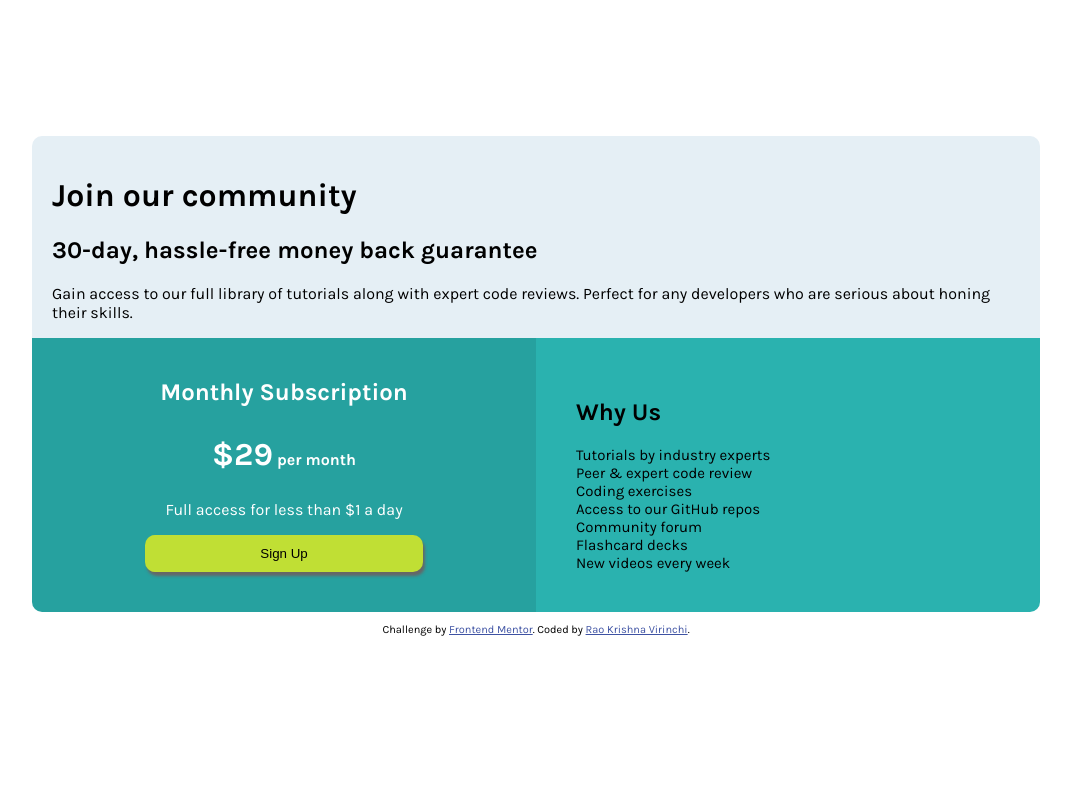
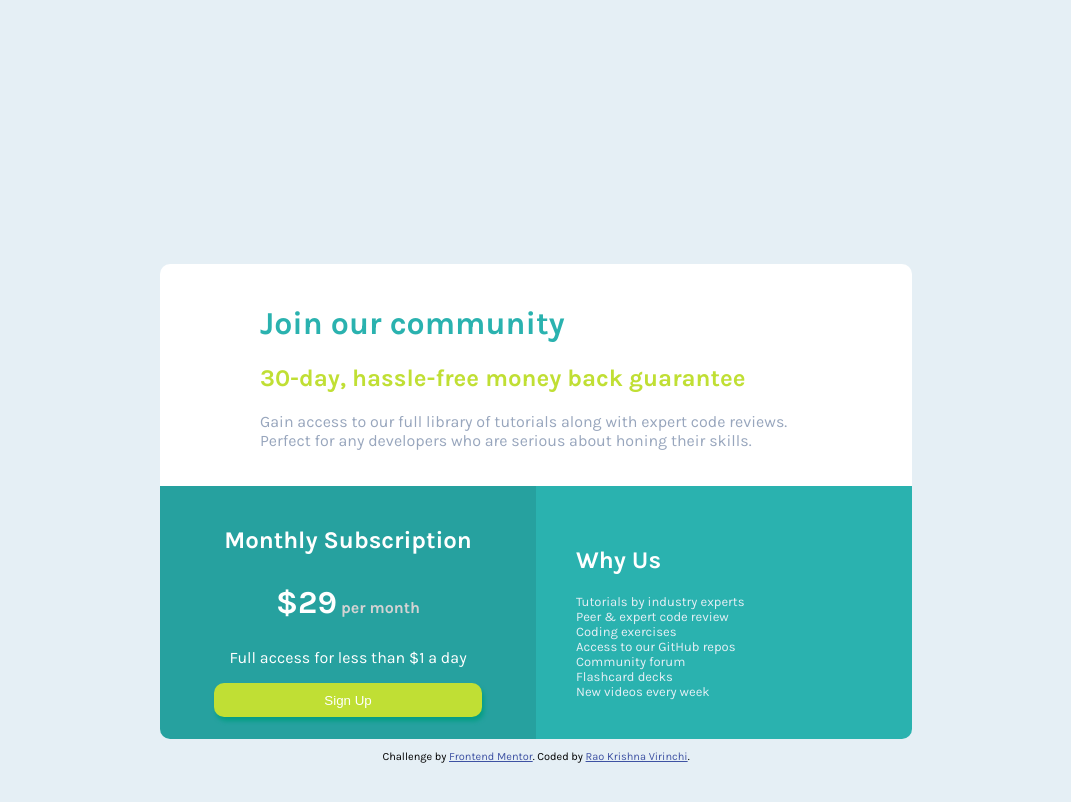
Before and after one commit to virinchi123/Frontend-Mentor-Single-Price-Grid-Component-Challenge, a plain HTML site: page index.html in a window 1280 px wide. Shown: the whole page, without its empty margins (104-1175 px from the left). Drawn offline with Linux system fonts and the light colour scheme.

Commit message:
Finished Web view

```diff
--- a/main.scss
+++ b/main.scss
@@ -1,7 +1,7 @@
 $colors:(
     cyan:hsl(179, 62%, 43%),
     yellow: hsl(71, 73%, 54%),
-    LightGray: hsl(204, 43%, 93%),
+    LightGrays: hsl(204, 43%, 93%),
     GrayishBlue: hsl(218, 22%, 67%)
 );
 
@@ -16,15 +16,28 @@ body{
         "join join"
         "subscription whyus"
         "credits credits";
-    padding: 10%;
+    padding: 20%;
     font-family: 'Karla', sans-serif;
+    font-weight: 400;
+    background-color: color(LightGrays);
 
     .join{
         grid-area:join;
-        background-color: color(LightGray);
+        background-color: white;
         border-radius: 10px 10px 0 0;
-        padding: 20px;
-        padding-bottom: 0;
+        padding: 20px 100px;
+
+        h1{
+            color: color(cyan);
+        }
+
+        h2{
+            color: color(yellow);
+        }
+
+        p{
+            color: color(GrayishBlue);
+        }
     }
 
     .subscription{
@@ -37,11 +50,12 @@ body{
         text-align: center;
 
         h1{
-            color:white;
+            color:lightgray;
             font-size: 16px;
             align-self: center;
 
             span{
+                color: white;
                 font-size: 32px;
                 margin: 0;
                 align-self: initial;
@@ -58,12 +72,13 @@ body{
 
         button{
             border: none;
-            width: 60%;
+            width: 80%;
             align-self: center;
             height: 16%;
             background-color: color(yellow);
-            box-shadow: 2px 4px 3px #666;
+            box-shadow: 2px 4px 4px rgb(4, 158, 132);
             border-radius: 10px;
+            color: white;
         }
     }
 
@@ -76,8 +91,14 @@ body{
         flex-direction: column;
 
         p{
-            font-size: 15px;
+            font-size: 13px;
             margin:0;
+            color: color(LightGrays);
+
+        }
+
+        h2{
+            color: white;
         }
     }
 
```
Also changed, not shown: main.css, 1 other file.
